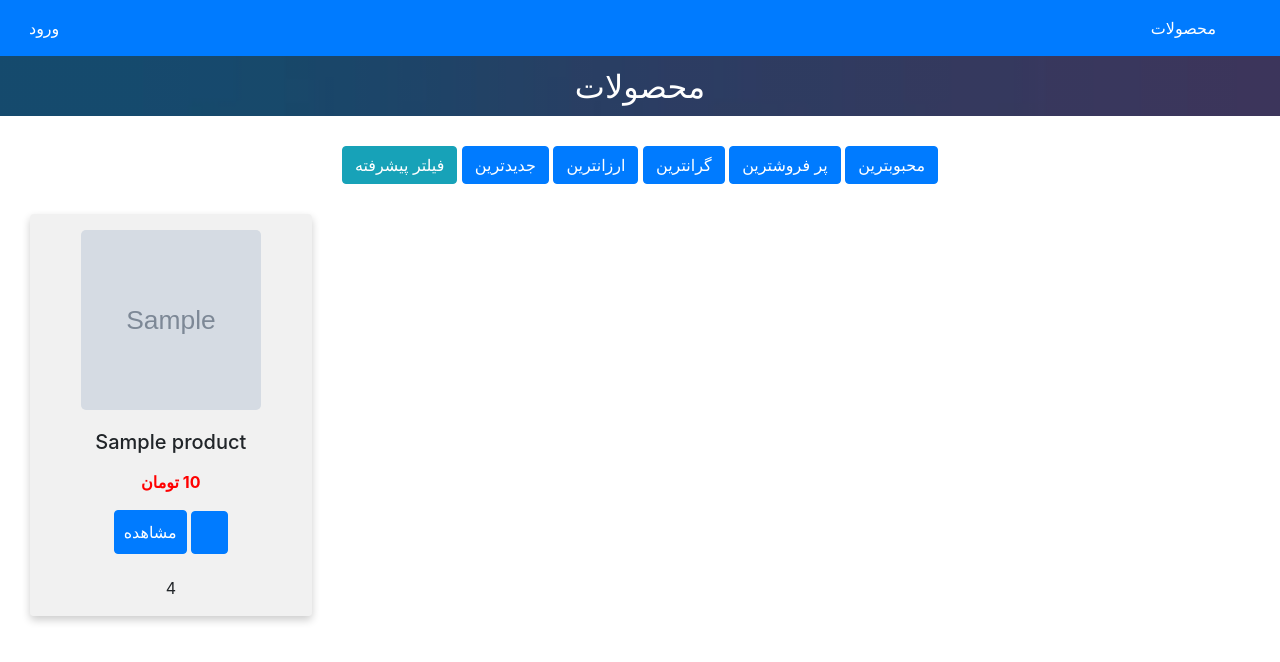
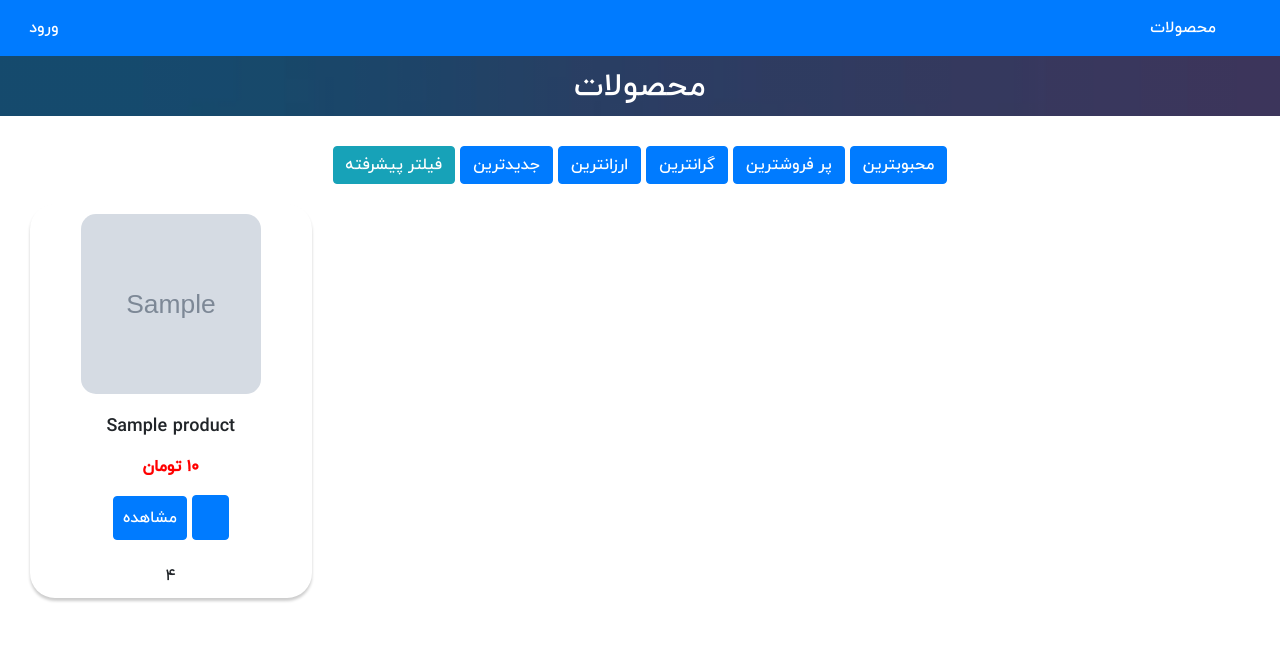
Before and after one commit to zareisajad/online-shop-flask, a Flask app: page / in a window 1280 px wide. Shown: the top 662 px of the page. Run offline with Flask 2, Linux system fonts and the light colour scheme; tables that the repository leaves empty hold one stand-in row (values such as "Sample post"); grey boxes marked "Sample" are stand-in pictures; some libraries are stand-ins or nearby versions.

Commit message:
update main page navbar, add a label to cart to show the number of products in it, add an icon instead of text for cart page link, changed cart table and button

```diff
--- a/app/static/main.css
+++ b/app/static/main.css
@@ -1,12 +1,16 @@
-* {box-sizing: border-box; direction: rtl;}
+* {
+  box-sizing: border-box;
+  direction: rtl;
+  font-family: myFirstFont;
+}
+@font-face {
+  font-family: myFirstFont;
+  src: url(iranyekanwebmediumfanum.woff);
+}
 table {
   margin-left:auto;
   margin-right:auto;
   width:1200px;
-}
-.info{
-  direction: rtl;
-  text-align: right;
 }
 th, td {
     padding: 3px;
@@ -14,29 +18,63 @@ th, td {
     border: 1px solid rgba(202, 202, 202, 0.705);
     border-collapse: collapse;
 }
+.info{
+  direction: rtl;
+  text-align: right;
+}
+
 .filter-buttons {
   width:100%;
   text-align: center;
 }
 
-/*  Product card */
-
+/* Cart number label on navbar link */
+.cart-number-label {
+  float: right;
+  font-family: sans-serif;
+  font-weight: 400;
+  font-size: 13px;
+  background-color: #00c70d;
+  -webkit-border-radius: 9px;
+  -moz-border-radius: 9px;
+  padding: 0 5px;
+  vertical-align: top;
+}
+/*  Cart template */
+/* checkout button*/
+.cart-checkout {
+  margin-left:auto;
+  margin-right:auto;
+  width:1200px;
+}
+/* remove last table row borders that shows final amount */
+.cart-final-price th{
+  border: none;
+}
+/*  Products cards */
 .card {
   border: black;
   width: 22%;
-    margin: 30px 0 30px 30px;
+  margin: 20px 0 20px 30px;
   display: inline-block;
   text-align: center;
-    background-color: #cccccc44;
-    box-shadow: 0 4px 9px 0 rgba(0, 0, 0, 0.2);
-    padding: 16px;
+  background-color: white;
+  box-shadow: 0 3px 3px 0 rgba(0, 0, 0, 0.2);
+  padding: 10px;
+  border-radius: 25px;
 }
 .card-title {
+  font-size:18px;
   overflow:hidden;
   text-overflow: ellipsis;
-    word-break: break-all;
+  word-break: keep-all;
+  line-height: 25px;
 }
-.img-card {border-radius: 5px;}
+.img-card {
+  border-radius: 15px;
+  width: 150px;
+  height: 150px;
+}
 @media screen and (max-width: 600px) {
   .card {
     width: 90%;
@@ -45,7 +83,6 @@ th, td {
     margin-bottom: 20px;
   }
 }
-
 /*  Add Product Form */
 .product-form{
   width: 70%;
@@ -73,7 +110,6 @@ th, td {
 .form-category {
   width: 70%;
 }
-
 /* login - register - add category forms  */
 .add-form {
   text-align: right;
@@ -84,20 +120,18 @@ th, td {
   border-radius: 0.3rem;
   width: 100%;
 }
-.add-form-fields{
+.add-form-fields {
 width: 100%;
 background: #FAFAFA;
 border-radius: 0.3rem;
 border: 1px solid #8b8b8b4b;
   outline: none;
 }
-.add-form-fields:focus{
+.add-form-fields:focus {
 box-shadow: 0 0 5px #6ab7e0;
 border:1px solid #66a3c4;
   list-style:none;
 }
-
-
 .total_amount {
     background-color: #ff0000;
     color: rgb(255, 255, 255);
@@ -108,8 +142,7 @@ border:1px solid #66a3c4;
     font-size: 17px;
     padding: 5px;
 }
-
-/* product details css */
+/* product details template*/
 .container {
   direction: rtl;
   text-align: right;
@@ -198,7 +231,6 @@ border:1px solid #66a3c4;
   padding: 30px;
   margin-bottom: 30px;
 }
-
 .hero-text {
   margin-top: 5px;
   text-align: center;
@@ -216,7 +248,6 @@ border:1px solid #66a3c4;
   border-radius: 4px;
   text-align: center;
 }
-
 .minmax-form-fields{
   width: 100%;
   background: #FAFAFA;
@@ -230,16 +261,13 @@ border:1px solid #66a3c4;
   border:1px solid #66a3c4;
     list-style:none;
 }
-
 .user-info {
    margin: auto;
    width: 80%;
    padding: 10px;
    text-align: right;
 }
-
-
-/* checkout page CSS */
+/* checkout page */
 
 .checkout-form {
   width:40%;
@@ -268,4 +296,5 @@ border:1px solid #66a3c4;
   padding:5px;
   border-radius:5px;
   margin-top:25px;
+
 }
```
Lines whose indentation alone changed are shown as unchanged.
